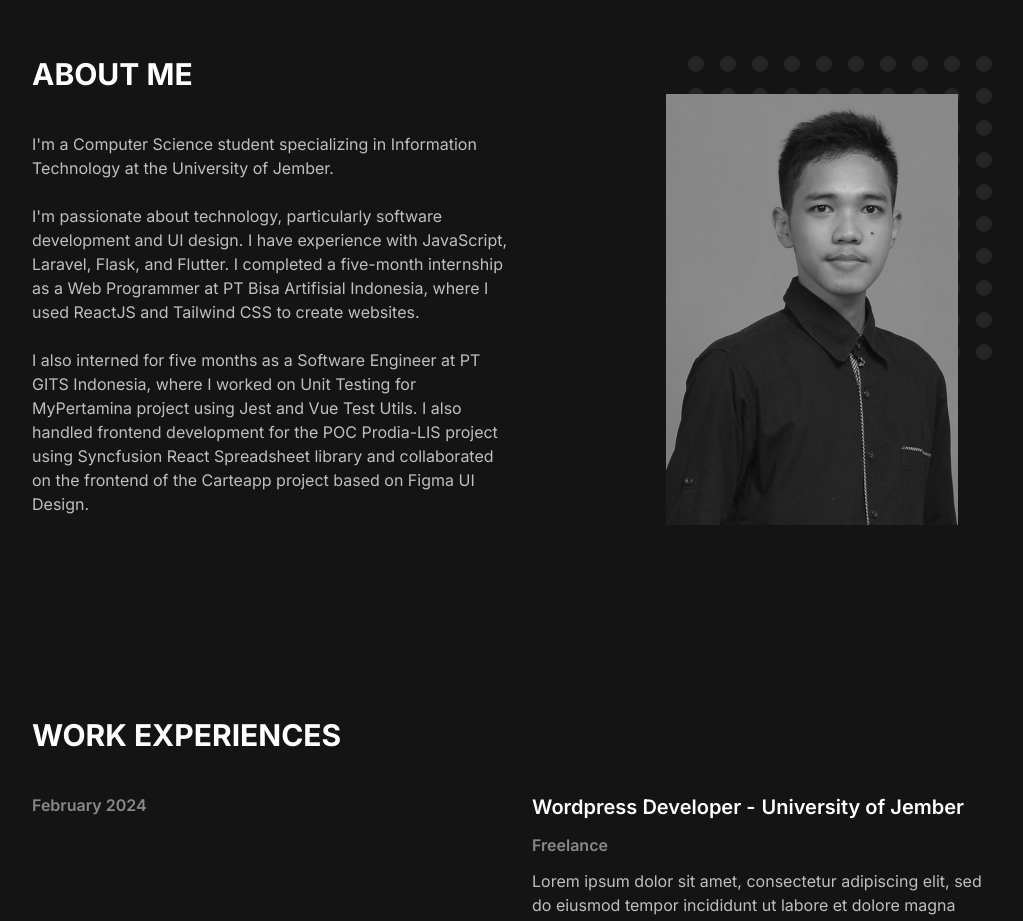
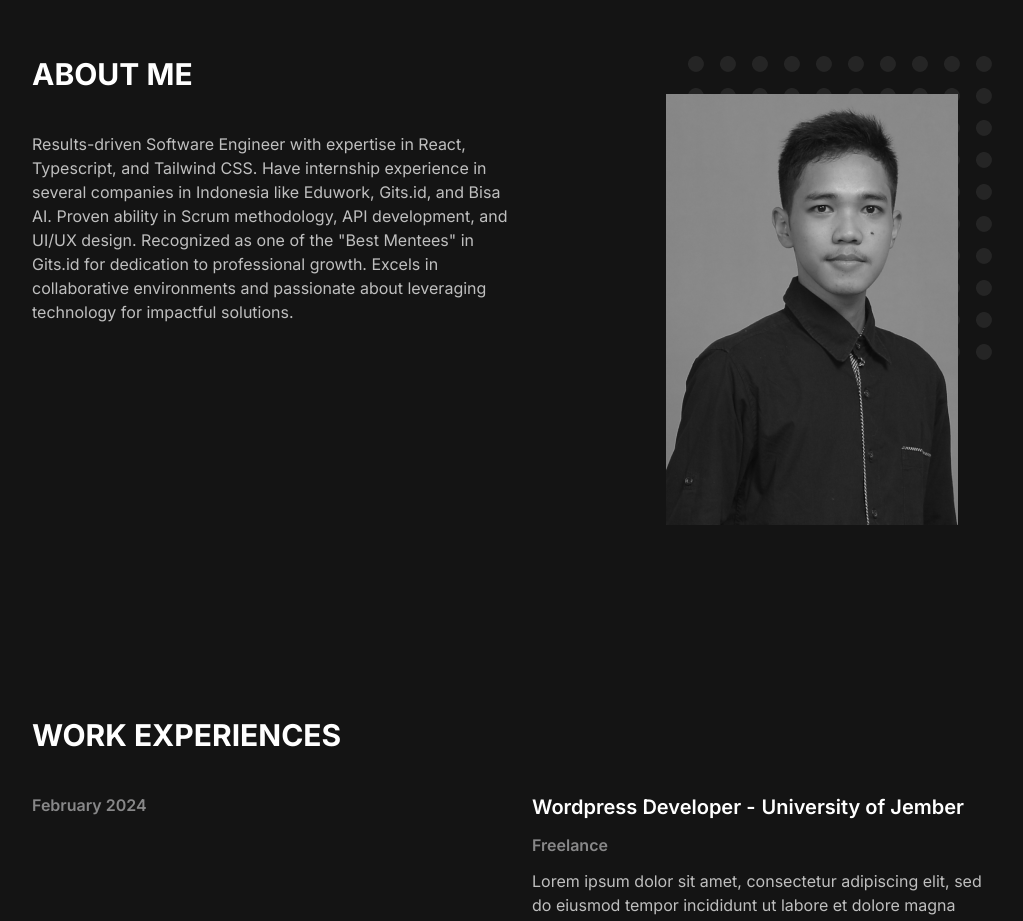
Before and after one commit to NafisHandoko/next-portfolio, a Next.js app: page / in a window 1280 px wide. Shown: the part 840-1761 px from the top of the page, without its empty margins (128-1151 px from the left). Built offline with nearby package versions, Linux system fonts and the light colour scheme.

Commit message:
style: updated about me text

```diff
--- a/app/_components/sections/about.tsx
+++ b/app/_components/sections/about.tsx
@@ -6,14 +6,15 @@ export default function AboutSection() {
             <div className="w-full md:w-1/2 flex flex-col gap-10">
                 <h2 className="uppercase text-nero font-bold text-3xl">About Me</h2>
                 <p className="text-silver">
-                    I&apos;m a Computer Science student specializing in Information
+                    {/* I&apos;m a Computer Science student specializing in Information
                     Technology at the University of Jember.
                     <br />
                     <br />
                     I&apos;m passionate about technology, particularly software development and UI design. I have experience with JavaScript, Laravel, Flask, and Flutter. I completed a five-month internship as a Web Programmer at PT Bisa Artifisial Indonesia, where I used ReactJS and Tailwind CSS to create websites.
                     <br />
                     <br />
-                    I also interned for five months as a Software Engineer at PT GITS Indonesia, where I worked on Unit Testing for MyPertamina project using Jest and Vue Test Utils. I also handled frontend development for the POC Prodia-LIS project using Syncfusion React Spreadsheet library and collaborated on the frontend of the Carteapp project based on Figma UI Design.
+                    I also interned for five months as a Software Engineer at PT GITS Indonesia, where I worked on Unit Testing for MyPertamina project using Jest and Vue Test Utils. I also handled frontend development for the POC Prodia-LIS project using Syncfusion React Spreadsheet library and collaborated on the frontend of the Carteapp project based on Figma UI Design. */}
+                    Results-driven Software Engineer with expertise in React, Typescript, and Tailwind CSS. Have internship experience in several companies in Indonesia like Eduwork, Gits.id, and Bisa AI. Proven ability in Scrum methodology, API development, and UI/UX design. Recognized as one of the "Best Mentees" in Gits.id for dedication to professional growth. Excels in collaborative environments and passionate about leveraging technology for impactful solutions.
                 </p>
             </div>
             <div className="w-full md:w-1/2 flex items-center justify-center md:justify-end">
```
